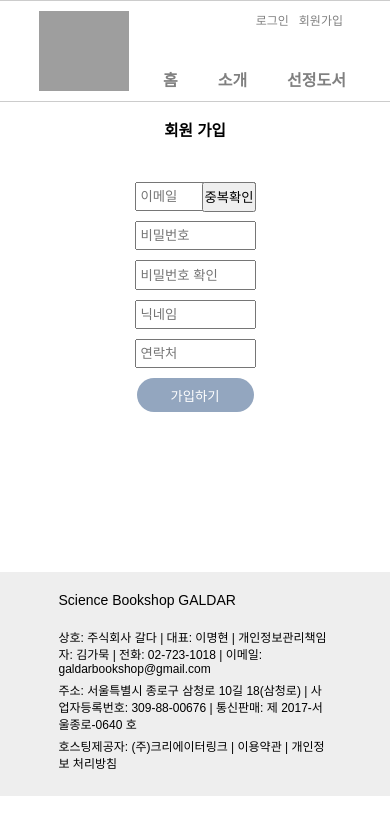
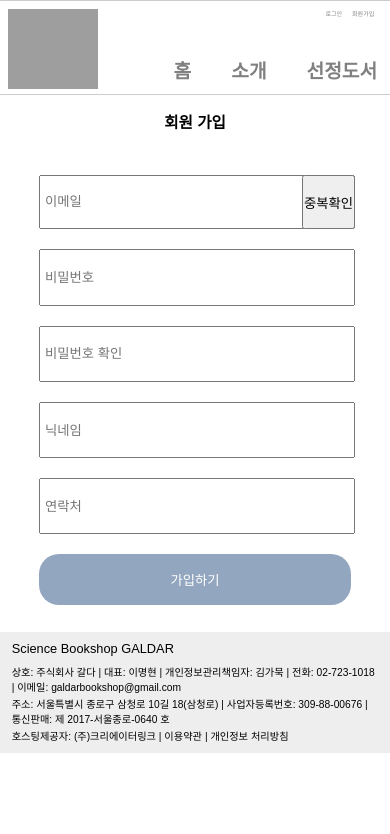
Before and after one commit to Nobnag/galdar-bookclub, a website: page join.html in a window 390 px wide. Drawn offline with nearby package versions, Linux system fonts and the light colour scheme; no server answers; grey boxes are pictures that could not be loaded.

Commit message:
반응형작업 2차

```diff
--- a/css/footer.css
+++ b/css/footer.css
@@ -1,16 +1,16 @@
 #footer {
     padding: 20px 0;
     width: 100%;
-    font-size: 14px;
+    font-size: 1em;
     word-break: break-word;
     background-color: #eee;
 }
 .footer_top {
-    margin-bottom: 20px;
+    margin-bottom: 1vh;
 }
 .footer_container{
     margin:0 auto;
-    width: 65%;
+    width: 66%;
 }
 
 @media screen and (max-width:1400px) {
@@ -19,8 +19,17 @@
     }
 }
 .footer_content {
-    font-size: 12px;
+    font-size: 0.8em;
 }
 .footer_link{
-    margin-bottom: 5px;
+    margin-bottom: 0.2vh;
 }
+@media screen and (max-width:767px){
+    #footer {
+        padding: 1vh 0;
+        font-size: 0.8em;
+    }
+    .footer_container {
+        width: 94vw;
+    }
+}
--- a/css/gnb.css
+++ b/css/gnb.css
@@ -22,9 +22,9 @@ a {
 #gnb {
     background-color: white;
     width: 100%;
-    padding-top: 10px;
+    padding-top: 1vh;
     margin: 0 auto;
-    height: 90px;
+    height: 10vh;
     border-top: solid 1px #ccc;
     border-bottom: solid 1px #ccc;
 }
@@ -73,7 +73,7 @@ a {
 
 .gnb_link {
     position: relative;
-    font-size: 16px;
+    font-size: 1.2em;
     margin-left: 40px;
     color: gray;
 }
@@ -82,11 +82,11 @@ a {
     position: relative;
     float: right;
     margin-right: -2px;
-    font-size: 12px;
+    font-size: 0.8em;
 }
 
 .gnb_button {
-    font-size: 12px;
+    font-size: 1em;
     color: gray;
     border: none;
     background: #fff;
@@ -105,3 +105,13 @@ a {
 p {
     display: inline-block;
 }
+@media screen and (max-width:767px){
+    .gnb_container {
+        width: 96%;
+    }
+    .gnb_right {
+        position: relative;
+        float: right;
+        font-size: 0.1em;
+    }
+}
--- a/css/intro.css
+++ b/css/intro.css
@@ -11,11 +11,11 @@ body {
 }
 
 .container {
-    padding: 20% 3%;
+    padding: 10% 0;
 }
 
 .welcome {
-    margin: 25px 0;
+    margin: 2vw 0;
 }
 
 details {
@@ -47,3 +47,29 @@ details div {
     padding: 15px;
     line-height: 200%;
 }
+@media screen and (max-width:420px){
+    #wrap {
+        padding: 3vh 1vw;
+        font-size: 0.8em;
+        word-break: break-word;
+        margin: 0 auto;
+        width: 60%;
+        min-width: 0px;
+        margin: 0;
+    }
+    .container{
+        padding: 0;
+    }
+    details {
+        padding: 0.2em 0.2em 0;
+        margin-bottom: 0.4em;
+        width: 96vw;
+    }
+    details[open] {
+        padding: 0.2em;
+    }
+    summary {
+        margin: -0.2em -0.2em 0;
+        padding: 0.4em;
+    }
+}
--- a/css/join.css
+++ b/css/join.css
@@ -2,8 +2,8 @@ a {
     text-decoration: none;
 }
 #wrap {
-    width: 80%;
-    height: 52%;
+    width: 80vw;
+    height: 60vh;
     margin: 4% auto;
     text-align: center;
 }
@@ -16,7 +16,6 @@ a {
 }
 .join_info_warp {
     margin: 0 auto;
-    width:50vw;
 }
 .Email_warp {
     position: relative;
@@ -24,7 +23,7 @@ a {
     margin: 0 auto;
 }
 .btn_Duplicate{
-    height: 3.6vh;
+    height: 4.4vh;
     position: absolute;
     top: 0;
     right: 0;
@@ -33,13 +32,13 @@ a {
     top: 0;
     position: relative;
     width: 30vw;
-    height: 3vh;
+    height: 4vh;
     margin: 0 auto;
     display: block;
 }
 input {
     width: 30vw;
-    height: 3vh;
+    height: 4vh;
     margin: 10px auto;
     display: block;
 }
@@ -63,3 +62,28 @@ input {
 input::placeholder{
     padding: 1vw;
 }
+@media screen and (max-width:767px){
+    input{
+        display: block;
+        margin: 20px auto;
+        width: 80vw;
+        height: 6.2vh;
+    }
+    .ipt_Email{
+        display: block;
+        margin: 0 auto;
+        width: 80vw;
+        height: 6vh;
+    }
+    .btn_join {
+        margin: 6px auto;
+        width: 80vw;
+        height: 6vh;
+    }
+    .btn_Duplicate {
+        height: 6.5vh;
+        position: absolute;
+        top: 0;
+        right: 0;
+    }
+}
--- a/css/login.css
+++ b/css/login.css
@@ -23,11 +23,6 @@ input {
     width: 30vw;
     height: 6vh;
 }
-
-button{
-    margin: 6px auto;
-}
-
 .btn_login {
     width: 30vw;
     height: 6vh;
@@ -39,6 +34,7 @@ button{
     border-radius: 3px;
     border: 0;
     cursor: pointer;
+    margin: 6px auto;
 }
 .btn_Pw_change{width: 30vw;
     height: 6vh;
@@ -47,15 +43,36 @@ button{
     cursor: pointer;
     background: #93A6BF;
     color: #fff;
+    margin: 6px auto;
 }
 .kakao_btn_login{
     background-color: yellow;
+    margin: 6px auto;
 }
 input::placeholder{
-    padding: 6px;
+    padding: 1vw;
+    font-size: 0.5em;
 }
 .button:hover {
     background: #5D84A6;
     font-weight: 600;
     transition: 0.2s  ease-in-out;
 }
+
+@media screen and (max-width:767px){
+    input {
+        display: block;
+        margin: 20px auto;
+        width: 80vw;
+        height: 6.4vh;
+    }
+    input::placeholder{
+        padding: 1vw;
+        font-size: 1em;
+    }
+    .btn_Pw_change ,.main_btn_login, .kakao_btn_login {
+        margin: 6px auto;
+        width: 80vw;
+        height: 6vh;
+    }
+}
```
